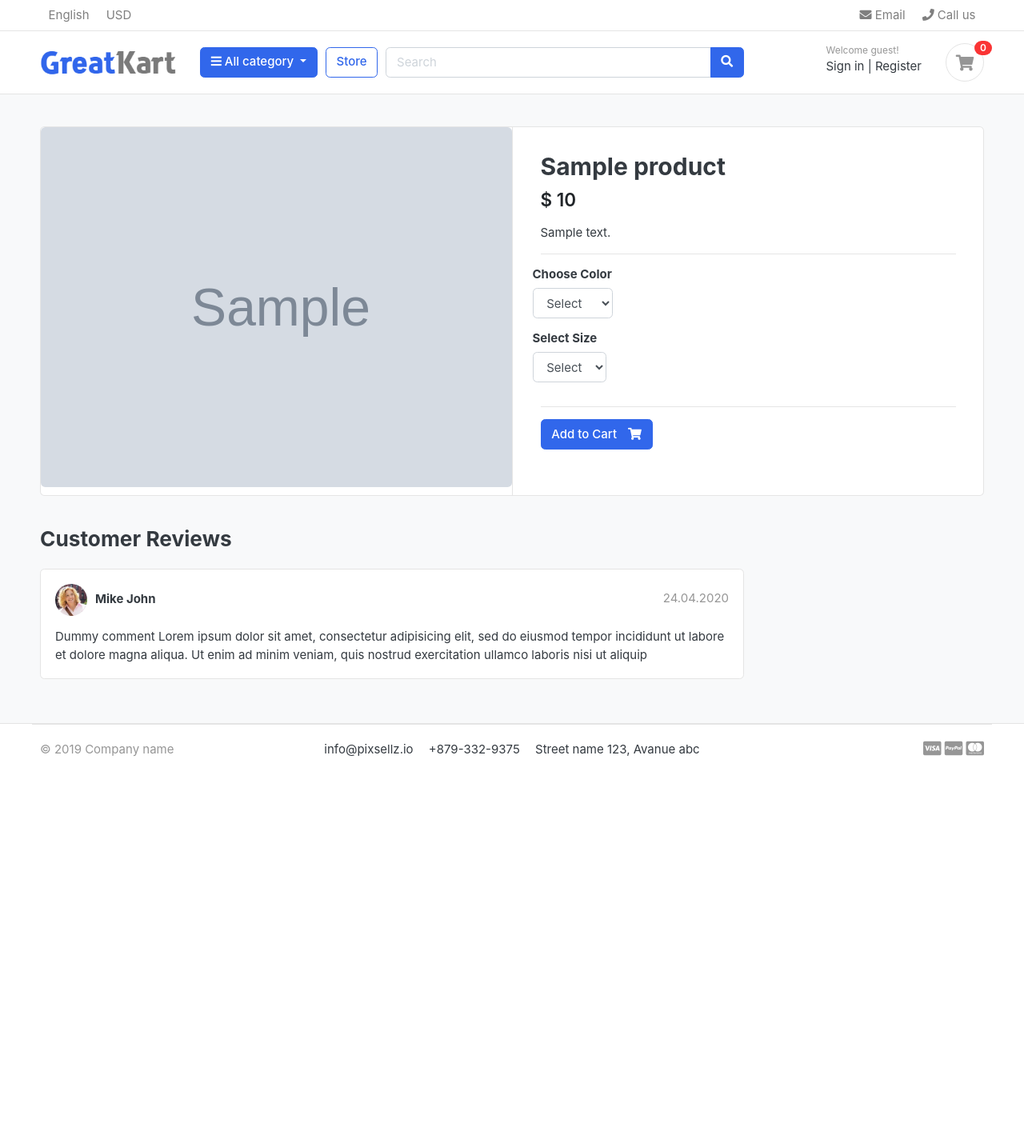
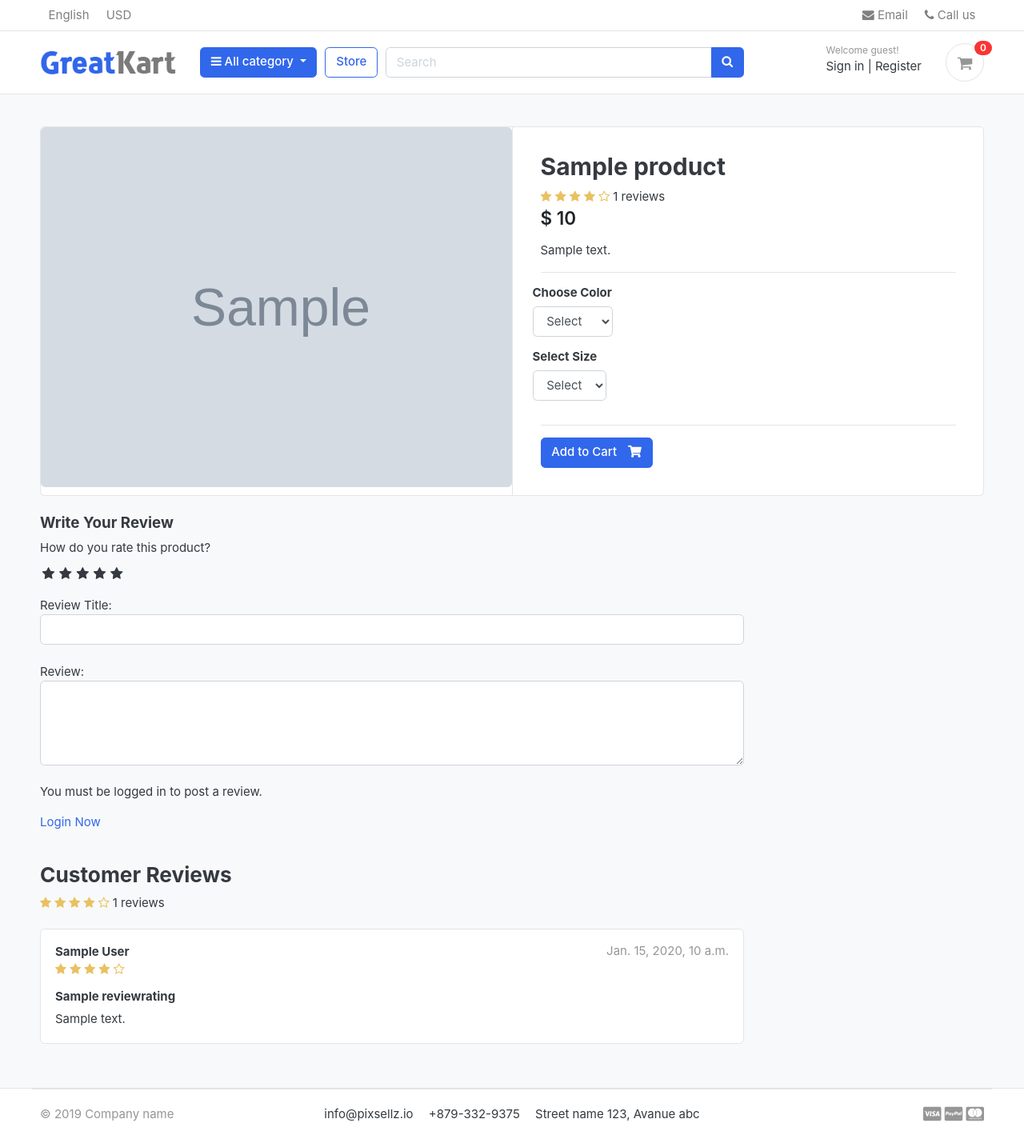
Before and after one commit to harshbade/great-django, a Django app: a page that uses templates/base.html in a window 1280 px wide. Shown: the whole page at 80% size. Before the commit the page ends 946 px from the top, so only its background shows below. Run offline with Django 3.2, Linux system fonts and the light colour scheme; tables that the repository leaves empty hold one stand-in row (values such as "Sample post"); grey boxes marked "Sample" are stand-in pictures; some libraries are stand-ins or nearby versions; some web fonts are replaced.

Commit message:
review and rating

```diff
--- a/accounts/models.py
+++ b/accounts/models.py
@@ -61,3 +61,5 @@ class Account(AbstractBaseUser):
         return self.is_admin
     def has_module_perms(self,add_label):
         return True
+    def full_name(self):
+        return f'{self.first_name} {self.last_name}'
--- /dev/null
+++ b/greatkart/static/css/custom.css
@@ -0,0 +1,46 @@
+/* Hide Radio button */
+.rate > input{
+  display: none;
+}
+
+  .rate{
+    display: inline-block;;
+    border: 0;
+  }
+
+  .rate > label{
+    float: right;
+  }
+
+  /* Showing the stars */
+  .rate > label:before{
+    display: inline-block;
+    font-size: 1.1rem;
+    font-family: FontAwesome;
+    content: "\f005";
+    margin:0;
+    padding:0.3rem .2rem;
+    cursor: pointer;
+  }
+
+  /* Half star */
+  .rate .half:before{
+    content: "\f089";
+    position: absolute;
+    padding-right: 0;
+  }
+
+  /* Click and hover */
+  input:checked ~ label, label:hover ~ label{
+    color: #ffb503;
+  }
+
+  /* hover hightlight */
+  input:checked + label:hover, input:checked ~ label:hover,input:checked ~ label:hover ~ label,
+  label:hover ~ input:checked ~ label{
+    color: #79621c;
+  }
+
+  .rating-star i{
+    color: #e9c162 !important;
+  }
--- a/store/admin.py
+++ b/store/admin.py
@@ -1,5 +1,5 @@
 from django.contrib import admin
-from .models import Product,Variation
+from .models import Product,Variation,ReviewRating
 # Register your models here.
 class ProductAdmin(admin.ModelAdmin):
     list_display=('product_name','price','stock','category','modified_date','is_available')
@@ -13,3 +13,4 @@ class VariationAdmin(admin.ModelAdmin):
 
 admin.site.register(Product,ProductAdmin)
 admin.site.register(Variation,VariationAdmin)
+admin.site.register(ReviewRating)
--- a/store/urls.py
+++ b/store/urls.py
@@ -9,4 +9,5 @@ urlpatterns = [
     path('category/<slug:category_slug>/',views.store,name='products_by_category'),
     path('category/<slug:category_slug>/<slug:product_slug>/',views.product_detail,name='product_detail'),
     path('search/',views.search,name='search'),
+    path('submit_review/<int:product_id>/',views.submit_review,name='submit_review'),
 ]
--- a/store/views.py
+++ b/store/views.py
@@ -1,13 +1,17 @@
 
-from django.core import paginator
-from django.http.response import HttpResponse
-from django.shortcuts import get_object_or_404, render
-from store.models import Product
+from django.shortcuts import render, get_object_or_404, redirect
+from .models import Product, ReviewRating
 from category.models import Category
+from carts.models import CartItem
+from django.db.models import Q
+
 from carts.views import _cart_id
-from carts.models import CartItem
-from django.core.paginator import EmptyPage,PageNotAnInteger,Paginator
-from django.db.models import Q
+from django.core.paginator import EmptyPage, PageNotAnInteger, Paginator
+from django.http import HttpResponse
+from .forms import ReviewForm
+from django.contrib import messages
+from orders.models import OrderProduct
+
 
 
 
@@ -40,9 +44,22 @@ def product_detail(request,category_slug,product_slug):
 
     except Exception as e:
         raise e
+
+    if request.user.is_authenticated:
+        try:
+            orderproduct=OrderProduct.objects.filter(user=request.user,product_id=single_product.id).exists()
+        except OrderProduct.DoesNotExist:
+            orderproduct = None
+    else:
+        orderproduct = None
+
+    #Get the reviews
+    reviews=ReviewRating.objects.filter(product_id=single_product.id,status=True)
     context={
         'single_product':single_product,
         'in_cart':in_cart,
+        'orderproduct':orderproduct,
+        'reviews':reviews,
     }
     return render(request,'store/product_detail.html',context)
 
@@ -59,3 +76,27 @@ def search(request):
     }
 
     return render(request,'store/store.html',context)
+
+
+def submit_review(request, product_id):
+    url = request.META.get('HTTP_REFERER')
+    if request.method == 'POST':
+        try:
+            reviews = ReviewRating.objects.get(user__id=request.user.id, product__id=product_id)
+            form = ReviewForm(request.POST, instance=reviews)
+            form.save()
+            messages.success(request, 'Thank you! Your review has been updated.')
+            return redirect(url)
+        except ReviewRating.DoesNotExist:
+            form = ReviewForm(request.POST)
+            if form.is_valid():
+                data = ReviewRating()
+                data.subject = form.cleaned_data['subject']
+                data.rating = form.cleaned_data['rating']
+                data.review = form.cleaned_data['review']
+                data.ip = request.META.get('REMOTE_ADDR')
+                data.product_id = product_id
+                data.user_id = request.user.id
+                data.save()
+                messages.success(request, 'Thank you! Your review has been submitted.')
+                return redirect(url)
--- a/templates/base.html
+++ b/templates/base.html
@@ -26,6 +26,10 @@
 <link href="{% static 'css/ui.css' %}" rel="stylesheet" type="text/css"/>
 <link href="{% static 'css/responsive.css' %}" rel="stylesheet" media="only screen and (max-width: 1200px)" />
 
+
+
+<link href="{% static 'css/custom.css' %}" rel="stylesheet" type="text/css"/>
+<link rel="stylesheet" href="https://cdnjs.cloudflare.com/ajax/libs/font-awesome/4.7.0/css/font-awesome.min.css">
 <!-- custom javascript -->
 <script src="{% static 'js/script.js' %}" type="text/javascript"></script>
 <!-- Paypal script -->
--- a/templates/store/product_detail.html
+++ b/templates/store/product_detail.html
@@ -23,6 +23,16 @@
 						<article class="content-body">
 
 							<h2 class="title">{{ single_product.product_name }}</h2>
+							<div class="rating-star">
+								<span>
+									<i class="fa fa-star{% if single_product.averageReview < 0.5 %}-o{% elif single_product.averageReview >= 0.5 and single_product.averageReview < 1 %}-half-o {% endif %}" aria-hidden="true"></i>
+									<i class="fa fa-star{% if single_product.averageReview < 1.5 %}-o{% elif single_product.averageReview >= 1.5 and single_product.averageReview < 2 %}-half-o {% endif %}" aria-hidden="true"></i>
+									<i class="fa fa-star{% if single_product.averageReview < 2.5 %}-o{% elif single_product.averageReview >= 2.5 and single_product.averageReview < 3 %}-half-o {% endif %}" aria-hidden="true"></i>
+									<i class="fa fa-star{% if single_product.averageReview < 3.5 %}-o{% elif single_product.averageReview >= 3.5 and single_product.averageReview < 4 %}-half-o {% endif %}" aria-hidden="true"></i>
+									<i class="fa fa-star{% if single_product.averageReview < 4.5 %}-o{% elif single_product.averageReview >= 4.5 and single_product.averageReview < 5 %}-half-o {% endif %}" aria-hidden="true"></i>
+							<span>{{single_product.countReview}} reviews</span>
+									</span>
+							</div>
 
 
 
@@ -75,35 +85,103 @@
 	<div class="row">
 		<div class="col-md-9">
 
+
+
+			<form action="{% url 'submit_review' single_product.id %}" method="POST">
+				{% csrf_token %}
+				<h5>Write Your Review</h5>
+
+				<div>
+					<!-- Rating stars -->
+					<label>How do you rate this product?</label>
+					<br>
+
+
+					<div class="rate">
+						<input type="radio" name="rating" id="rating10" value="5" required /><label for="rating10" title="5"></label>
+						<input type="radio" name="rating" id="rating9" value="4.5" required /><label for="rating9" title="4.5" class="half"></label>
+						<input type="radio" name="rating" id="rating8" value="4" required /><label for="rating8" title="4"></label>
+						<input type="radio" name="rating" id="rating7" value="3.5" required /><label for="rating7" title="3.5" class="half"></label>
+						<input type="radio" name="rating" id="rating6" value="3" required /><label for="rating6" title="3"></label>
+						<input type="radio" name="rating" id="rating5" value="2.5" required /><label for="rating5" title="2.5" class="half"></label>
+						<input type="radio" name="rating" id="rating4" value="2" required /><label for="rating4" title="2"></label>
+						<input type="radio" name="rating" id="rating3" value="1.5" required /><label for="rating3" title="1.5" class="half"></label>
+						<input type="radio" name="rating" id="rating2" value="1" required /><label for="rating2" title="1"></label>
+						<input type="radio" name="rating" id="rating1" value="0.5" required /><label for="rating1" title="0.5" class="half"></label>
+					</div>
+
+<br>
+					Review Title:
+					<input type="text" class="form-control" name="subject">
+					<br>
+					Review:
+					<textarea name="review" rows="4" class="form-control"></textarea>
+					<br>
+					{% if user.is_authenticated %}
+						{% if orderproduct %}
+					<input type="submit" value="Submit Review" class="btn btn-primary">
+
+						{% else %}
+							<p>You must purchase this product  to post a review.</p>
+						{% endif %}
+					{% else %}
+					<p>You must be logged in to post a review.</p><span><a href="{% url 'login'%}">Login Now</a></span>
+					{% endif %}
+
+
+
+				</div>
+{% include 'includes/alerts.html' %}
+			</form>
+<br>
 <header class="section-heading">
 <h3>Customer Reviews </h3>
+<div class="rating-star">
+	<span>
+		<i class="fa fa-star{% if single_product.averageReview < 0.5 %}-o{% elif single_product.averageReview >= 0.5 and single_product.averageReview < 1 %}-half-o {% endif %}" aria-hidden="true"></i>
+		<i class="fa fa-star{% if single_product.averageReview < 1.5 %}-o{% elif single_product.averageReview >= 1.5 and single_product.averageReview < 2 %}-half-o {% endif %}" aria-hidden="true"></i>
+		<i class="fa fa-star{% if single_product.averageReview < 2.5 %}-o{% elif single_product.averageReview >= 2.5 and single_product.averageReview < 3 %}-half-o {% endif %}" aria-hidden="true"></i>
+		<i class="fa fa-star{% if single_product.averageReview < 3.5 %}-o{% elif single_product.averageReview >= 3.5 and single_product.averageReview < 4 %}-half-o {% endif %}" aria-hidden="true"></i>
+		<i class="fa fa-star{% if single_product.averageReview < 4.5 %}-o{% elif single_product.averageReview >= 4.5 and single_product.averageReview < 5 %}-half-o {% endif %}" aria-hidden="true"></i>
+<span>{{single_product.countReview}} reviews</span>
+		</span>
+</div>
 
 </header>
 
+{% for review in reviews %}
 			<article class="box mb-3">
 				<div class="icontext w-100">
-                <img src="{% static './images/avatars/avatar1.jpg'%}" class="img-xs icon rounded-circle">
+
 					<div class="text">
-                    <span class="date text-muted float-md-right">24.04.2020 </span>
-                    <h6 class="mb-1">Mike John </h6>
-
+						<span class="date text-muted float-md-right">{{review.updated_at}} </span>
+						<h6 class="mb-1">{{review.user.full_name}} </h6>
+						<div class="rating-star">
+							<span>
+								<i class="fa fa-star{% if review.rating == 0.5 %}-half-o{% elif review.rating < 1 %}-o {% endif %}" aria-hidden="true"></i>
+								<i class="fa fa-star{% if review.rating == 1.5 %}-half-o{% elif review.rating < 2 %}-o {% endif %}" aria-hidden="true"></i>
+								<i class="fa fa-star{% if review.rating == 2.5 %}-half-o{% elif review.rating < 3 %}-o {% endif %}" aria-hidden="true"></i>
+								<i class="fa fa-star{% if review.rating == 3.5 %}-half-o{% elif review.rating < 4 %}-o {% endif %}" aria-hidden="true"></i>
+								<i class="fa fa-star{% if review.rating == 4.5 %}-half-o{% elif review.rating < 5 %}-o {% endif %}" aria-hidden="true"></i>
+							</span>
+						</div>
 					</div>
 				</div> <!-- icontext.// -->
 				<div class="mt-3">
+					<h6>{{review.subject}}</h6>
 					<p>
-                    Dummy comment Lorem ipsum dolor sit amet, consectetur adipisicing elit, sed do eiusmod
-                    tempor incididunt ut labore et dolore magna aliqua. Ut enim ad minim veniam,
-                    quis nostrud exercitation ullamco laboris nisi ut aliquip
+						{{review.review}}
 					</p>
 				</div>
 			</article>
-
+{% endfor %}
 
 
 		</div> <!-- col.// -->
 	</div> <!-- row.// -->
 
 
+
     </div> <!-- container .//  -->
     </section>
 
```
Also changed, not shown: store/forms.py (added, +7 -0 lines), store/models.py (+30 -0 lines), store/migrations/0003_reviewrating.py (added). Lines whose indentation alone changed are shown as unchanged.
